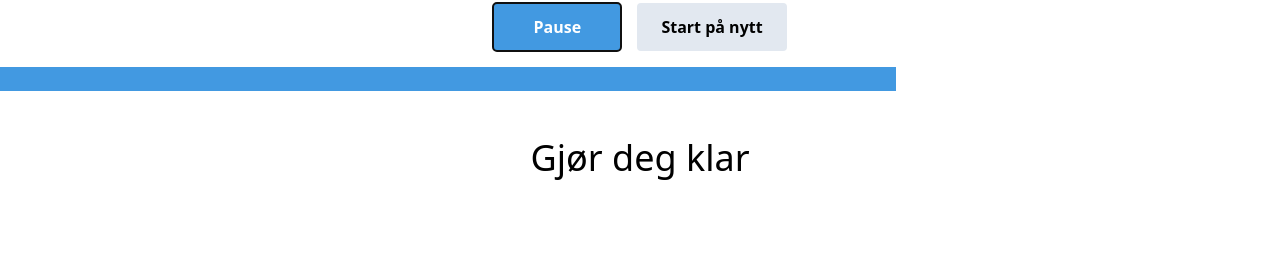
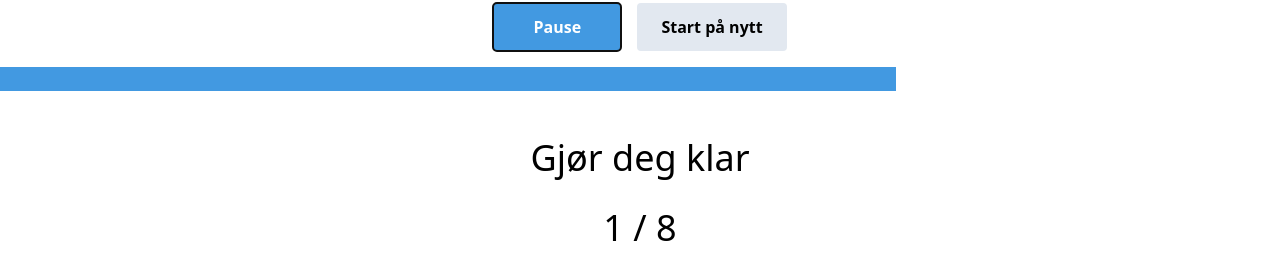
Before and after one commit to hakonkrogh/personal-virtual-trainer, a Next.js app: page / in a window 1280 px wide. Both pictures are taken after a click on the button "Start". Shown: the part 132-412 px from the top of the page. Built offline with nearby package versions, Linux system fonts and the light colour scheme.

Commit message:
Show runs

```diff
--- a/pages/index.js
+++ b/pages/index.js
@@ -18,7 +18,7 @@ const config = {
     },
     {
       activity: "relax",
-      duration: 60 * 2 - 5,
+      duration: 60 * 2 - 4,
     },
   ],
 };
@@ -89,6 +89,11 @@ const reducer = produce((draft, { type }) => {
 
           if (config.run[0] === next) {
             draft.run++;
+
+            if (draft.run >= config.runs) {
+              alert("Du er ferdig for i dag!");
+              draft.status = "idle";
+            }
           }
         }
       }
@@ -99,7 +104,7 @@ const reducer = produce((draft, { type }) => {
 });
 
 export default function IndexPage() {
-  const [{ status, activity, progress }, dispatch] = useReducer(
+  const [{ status, activity, progress, run }, dispatch] = useReducer(
     reducer,
     defaultState
   );
@@ -140,20 +145,25 @@ export default function IndexPage() {
         <div>
           <Progress progress={progress} />
           <div className="flex justify-center align-center py-10 text-4xl text-center">
+            <div>
               {activity === "get-ready" && "Gjør deg klar"}
               {activity === "up" && (
-              <span>
+                <div>
                   ↑<br />
                   Tåhev
-              </span>
+                </div>
               )}
               {activity === "down" && (
-              <span>
+                <div>
                   Tåsenk
                   <br />↓
-              </span>
+                </div>
               )}
               {activity === "relax" && "Slapp av"}
+              <div className="p-4">
+                {run + 1} / {config.runs}
+              </div>
+            </div>
           </div>
         </div>
       )}
```
Lines whose indentation alone changed are shown as unchanged.
